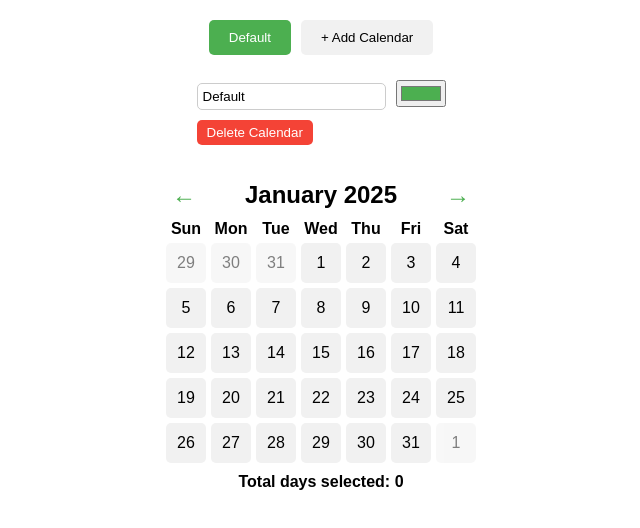
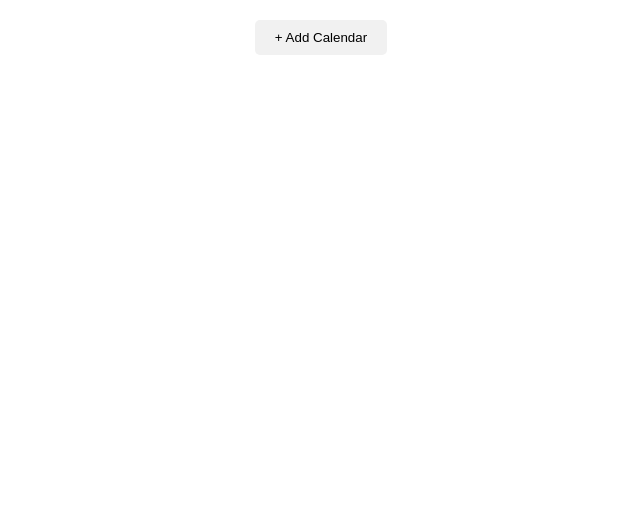
Before and after one commit to ashley2/calendarApp, a React (Create React App) app: page / in a window 1280 px wide. Shown: the top 528 px of the page, without its empty margins (319-959 px from the left). Built offline with nearby package versions, Linux system fonts and the light colour scheme.

Commit message:
add  modal

```diff
--- a/src/App.js
+++ b/src/App.js
@@ -1,7 +1,6 @@
 import React, { useState, useEffect } from 'react';
 import styled from 'styled-components';
 import Calendar from './calendar';
-import CalendarMenu from './calendarMenu';
 
 const AppContainer = styled.div`
   font-family: Arial, sans-serif;
@@ -26,77 +25,142 @@ const Tab = styled.button`
   color: ${(props) => (props.active ? 'white' : 'black')};
 `;
 
-const App = () => {
-  // Load initial state from localStorage, if available
+const ModalOverlay = styled.div`
+  position: fixed;
+  top: 0;
+  left: 0;
+  width: 100%;
+  height: 100%;
+  background: rgba(0, 0, 0, 0.5);
+  display: flex;
+  justify-content: center;
+  align-items: center;
+`;
+
+const ModalContent = styled.div`
+  background: white;
+  padding: 20px;
+  border-radius: 8px;
+  text-align: center;
+`;
+
+const Input = styled.input`
+  width: 80%;
+  padding: 10px;
+  margin: 10px 0;
+  border: 1px solid #ccc;
+  border-radius: 5px;
+`;
+
+const SaveButton = styled.button`
+  background: #4caf50;
+  color: white;
+  padding: 10px 20px;
+  border: none;
+  border-radius: 5px;
+  cursor: pointer;
+
+  &:hover {
+    background: #388e3c;
+  }
+`;
+
 const loadCalendarsFromStorage = () => {
   const savedCalendars = localStorage.getItem('calendars');
-    return savedCalendars ? JSON.parse(savedCalendars) : [
-      { id: 1, name: 'Default', emoji: '👣', color: '#4CAF50', locked: false, notes: {}, selectedDays: [], alert: false },
-    ];
+  return savedCalendars ? JSON.parse(savedCalendars) : [];
 };
 
+const App = () => {
   const [calendars, setCalendars] = useState(loadCalendarsFromStorage());
-  const [activeTab, setActiveTab] = useState(1);
+  const [activeTab, setActiveTab] = useState(calendars[0]?.id || null);
+  const [isModalOpen, setIsModalOpen] = useState(false);
+  const [newName, setNewName] = useState('');
 
-  // Save calendars to localStorage whenever they change
   useEffect(() => {
+    // Save calendars to local storage when they change
     localStorage.setItem('calendars', JSON.stringify(calendars));
   }, [calendars]);
 
-  // Add a new calendar
+  // Ensure the calendar state is updated correctly when a change happens
+  const handleUpdateCalendar = (updatedCalendar) => {
+    setCalendars((prevCalendars) =>
+      prevCalendars.map((cal) =>
+        cal.id === updatedCalendar.id ? updatedCalendar : cal
+      )
+    );
+  };
+
   const handleAddCalendar = () => {
     const newCalendar = {
-      id: Date.now(), // Unique ID for the new calendar
+      id: Date.now(),
       name: 'New Calendar',
       emoji: '👣',
       color: '#4CAF50',
       locked: false,
       notes: {},
       selectedDays: [],
-      alert: false,
     };
     setCalendars([...calendars, newCalendar]);
-    setActiveTab(newCalendar.id); // Set new calendar as the active one
+    setActiveTab(newCalendar.id);
   };
 
-  // Update a specific calendar's data
-  const handleUpdateCalendar = (id, updatedCalendar) => {
-    setCalendars(calendars.map((cal) => (cal.id === id ? { ...cal, ...updatedCalendar } : cal)));
+  const handleOpenModal = (id) => {
+    setActiveTab(id);
+    setNewName(calendars.find((cal) => cal.id === id).name);
+    setIsModalOpen(true);
   };
 
-  // Delete a calendar
-  const handleDeleteCalendar = (id) => {
-    setCalendars(calendars.filter((cal) => cal.id !== id));
-    if (activeTab === id && calendars.length > 1) {
-      setActiveTab(calendars[0].id); // Set first calendar as active if the current one is deleted
-    }
+  const handleCloseModal = () => {
+    setIsModalOpen(false);
+    setNewName(''); // Clear the input field when closing the modal
+  };
+
+  const handleSaveName = () => {
+    setCalendars(
+      calendars.map((cal) =>
+        cal.id === activeTab ? { ...cal, name: newName } : cal
+      )
+    );
+    handleCloseModal();
   };
 
   return (
     <AppContainer>
       <TabsContainer>
         {calendars.map((cal) => (
-          <Tab key={cal.id} active={cal.id === activeTab} onClick={() => setActiveTab(cal.id)}>
+          <Tab
+            key={cal.id}
+            active={cal.id === activeTab}
+            onDoubleClick={() => handleOpenModal(cal.id)}
+            onClick={() => setActiveTab(cal.id)}
+          >
             {cal.name}
           </Tab>
         ))}
         <Tab onClick={handleAddCalendar}>+ Add Calendar</Tab>
       </TabsContainer>
 
-      {/* Pass the active calendar's data and update/delete functions to the CalendarMenu */}
-      <CalendarMenu
+      {calendars.length > 0 && (
+        <Calendar
+          key={activeTab} // Ensure it's correctly keyed so React knows when it needs to re-render
           calendar={calendars.find((cal) => cal.id === activeTab)}
           onUpdate={handleUpdateCalendar}
-        onDelete={handleDeleteCalendar}
         />
+      )}
 
-      {/* Pass the active calendar's data, selectedDays, and notes to the Calendar */}
-      <Calendar
-        calendar={calendars.find((cal) => cal.id === activeTab)}
-        onUpdate={handleUpdateCalendar}
-        selectedDays={calendars.find((cal) => cal.id === activeTab).selectedDays}
-        notes={calendars.find((cal) => cal.id === activeTab).notes}
+      {isModalOpen && (
+        <ModalOverlay onClick={handleCloseModal}>
+          <ModalContent onClick={(e) => e.stopPropagation()}>
+            <h2>Rename Calendar</h2>
+            <Input
+              type="text"
+              value={newName}
+              onChange={(e) => setNewName(e.target.value)}
             />
+            <SaveButton onClick={handleSaveName}>Save</SaveButton>
+          </ModalContent>
+        </ModalOverlay>
+      )}
     </AppContainer>
   );
 };
--- a/src/calendar.js
+++ b/src/calendar.js
@@ -1,4 +1,4 @@
-import React from 'react';
+import React, { useState, useEffect } from 'react';
 import styled from 'styled-components';
 import {
   format,
@@ -11,7 +11,6 @@ import {
   addMonths,
 } from 'date-fns';
 
-// Styled components for the calendar UI
 const CalendarWrapper = styled.div`
   display: flex;
   flex-direction: column;
@@ -77,8 +76,61 @@ const Total = styled.div`
   font-weight: bold;
 `;
 
-const Calendar = ({ calendar, onUpdate, selectedDays, notes }) => {
-  const [currentDate, setCurrentDate] = React.useState(new Date());
+const ModalOverlay = styled.div`
+  position: fixed;
+  top: 0;
+  left: 0;
+  width: 100%;
+  height: 100%;
+  background: rgba(0, 0, 0, 0.5);
+  display: flex;
+  justify-content: center;
+  align-items: center;
+  z-index: 10;
+`;
+
+const ModalContent = styled.div`
+  background: white;
+  padding: 20px;
+  border-radius: 8px;
+  text-align: center;
+`;
+
+const Input = styled.input`
+  width: 80%;
+  padding: 10px;
+  margin: 10px 0;
+  border: 1px solid #ccc;
+  border-radius: 5px;
+`;
+
+const SaveButton = styled.button`
+  background: #4caf50;
+  color: white;
+  padding: 10px 20px;
+  border: none;
+  border-radius: 5px;
+  cursor: pointer;
+  margin-top: 10px;
+
+  &:hover {
+    background: #388e3c;
+  }
+`;
+
+const saveCalendarsToStorage = (calendars) => {
+  localStorage.setItem('calendars', JSON.stringify(calendars));
+};
+
+const Calendar = ({ calendar, onUpdate }) => {
+  const [selectedDays, setSelectedDays] = useState(calendar.selectedDays || []);
+  const [currentDate, setCurrentDate] = useState(new Date());
+  const [isModalOpen, setIsModalOpen] = useState(false);
+  const [newName, setNewName] = useState(calendar.name);
+
+  useEffect(() => {
+    saveCalendarsToStorage(calendar);
+  }, [calendar]);
 
   // Navigate to previous month
   const handlePreviousMonth = () => {
@@ -90,7 +142,7 @@ const Calendar = ({ calendar, onUpdate, selectedDays, notes }) => {
     setCurrentDate(addMonths(currentDate, 1));
   };
 
-  // Generate the days for the current month
+  // Generate dates for the current month
   const startOfTheMonth = startOfMonth(currentDate);
   const endOfTheMonth = endOfMonth(currentDate);
   const startDate = startOfWeek(startOfTheMonth, { weekStartsOn: 0 });
@@ -104,9 +156,8 @@ const Calendar = ({ calendar, onUpdate, selectedDays, notes }) => {
     day = addDays(day, 1);
   }
 
-  // Handle day selection/deselection
   const handleDayClick = (day) => {
-    if (calendar.locked) return; // Don't allow changes if locked
+    if (calendar.locked) return;
 
     const isSelected = selectedDays.some((selectedDay) => isSameDay(selectedDay, day));
 
@@ -114,18 +165,32 @@ const Calendar = ({ calendar, onUpdate, selectedDays, notes }) => {
       ? selectedDays.filter((selectedDay) => !isSameDay(selectedDay, day))
       : [...selectedDays, day];
 
-    // Update the selected days and add notes for that day
-    onUpdate(calendar.id, {
+    setSelectedDays(updatedDays);
+
+    // Update the selectedDays in the calendar state and notify the parent
+    onUpdate({
+      ...calendar,
       selectedDays: updatedDays,
-      notes: { ...notes, [format(day, 'yyyy-MM-dd')]: calendar.emoji },
+      notes: { ...calendar.notes, [format(day, 'yyyy-MM-dd')]: calendar.emoji },
     });
   };
 
-  // Format the current month name
+
+
+  const handleCloseModal = () => {
+    setIsModalOpen(false);
+  };
+
+  const handleSaveName = () => {
+    onUpdate(calendar.id, { ...calendar, name: newName });
+    handleCloseModal();
+  };
+
   const monthName = format(currentDate, 'MMMM yyyy');
 
   return (
     <CalendarWrapper>
+      {/* Navigation for Previous/Next Month */}
       <Navigation>
         <ArrowButton onClick={handlePreviousMonth}>←</ArrowButton>
         <MonthDisplay>{monthName}</MonthDisplay>
@@ -156,7 +221,23 @@ const Calendar = ({ calendar, onUpdate, selectedDays, notes }) => {
         })}
       </CalendarGrid>
 
+      {/* Total selected days */}
       <Total>Total days selected: {selectedDays.length}</Total>
+
+      {/* Rename Calendar Modal */}
+      {isModalOpen && (
+        <ModalOverlay onClick={handleCloseModal}>
+          <ModalContent onClick={(e) => e.stopPropagation()}>
+            <h2>Rename Calendar</h2>
+            <Input
+              type="text"
+              value={newName}
+              onChange={(e) => setNewName(e.target.value)}
+            />
+            <SaveButton onClick={handleSaveName}>Save</SaveButton>
+          </ModalContent>
+        </ModalOverlay>
+      )}
     </CalendarWrapper>
   );
 };
--- a/src/calendarMenu.js
+++ b/src/calendarMenu.js
@@ -3,13 +3,6 @@ import styled from 'styled-components';
 
 const Menu = styled.div`
   margin-bottom: 20px;
-`;
-
-const Input = styled.input`
-  padding: 5px;
-  margin: 5px;
-  border: 1px solid #ccc;
-  border-radius: 5px;
 `;
 
 const ColorPicker = styled.input`
@@ -27,17 +20,15 @@ const Button = styled.button`
 `;
 
 const CalendarMenu = ({ calendar, onUpdate, onDelete }) => {
-  const [name, setName] = useState(calendar.name);
   const [color, setColor] = useState(calendar.color);
 
   const handleUpdate = () => {
-    onUpdate(calendar.id, { name, color });
+    onUpdate(calendar.id, { color });
   };
 
   return (
     <Menu>
       <div>
-        <Input value={name} onChange={(e) => setName(e.target.value)} onBlur={handleUpdate} />
         <ColorPicker
           type="color"
           value={color}
```
Lines whose indentation alone changed are shown as unchanged.
